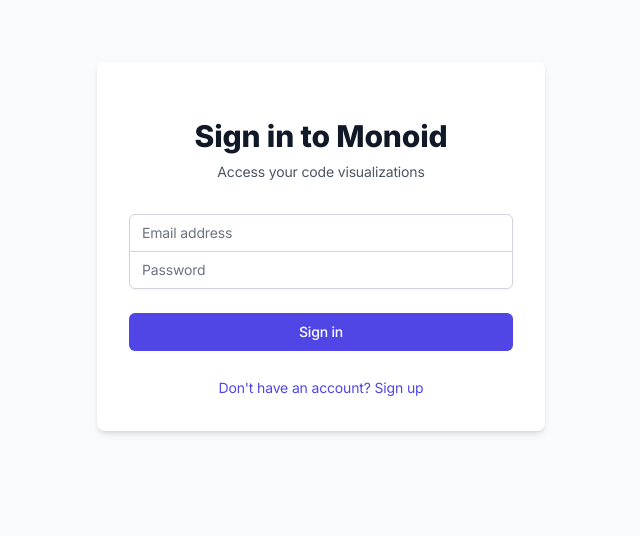
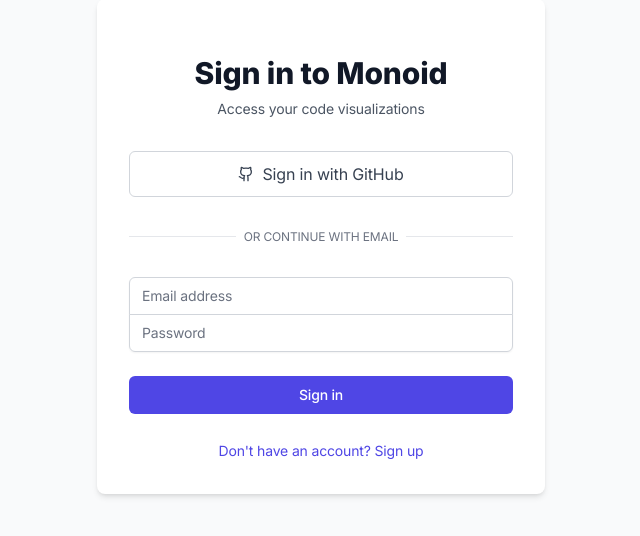
Before and after one commit to MonoidYC/Monoid-dashboard, a Next.js app: page /login in a window 1280 px wide. Shown: the part 154-690 px from the top of the page, without its empty margins (319-959 px from the left). Built offline with nearby package versions, Linux system fonts and the light colour scheme; no server answers.

Commit message:
github oauth login again

```diff
--- /dev/null
+++ b/src/app/auth/github/callback/AuthGithubCallbackClient.tsx
@@ -0,0 +1,65 @@
+"use client";
+
+import { useEffect, useState } from "react";
+import Link from "next/link";
+import { useSearchParams } from "next/navigation";
+import { createClient } from "@/lib/supabase/client";
+
+export default function AuthGithubCallbackClient() {
+  const params = useSearchParams();
+  const supabase = createClient();
+  const [error, setError] = useState<string | null>(null);
+
+  const code = params.get("code");
+  const oauthError = params.get("error_description") || params.get("error");
+
+  useEffect(() => {
+    async function completeSignIn() {
+      if (oauthError) {
+        setError(oauthError);
+        return;
+      }
+
+      if (!code) {
+        setError("Missing OAuth code from GitHub callback.");
+        return;
+      }
+
+      const { error } = await supabase.auth.exchangeCodeForSession(code);
+      if (error) {
+        setError(error.message);
+        return;
+      }
+
+      window.location.replace("/");
+    }
+
+    completeSignIn().catch((err: any) => {
+      setError(err?.message || "Failed to complete GitHub sign-in.");
+    });
+  }, [code, oauthError, supabase]);
+
+  return (
+    <main className="min-h-screen bg-[#08080a] text-white flex items-center justify-center p-6">
+      <div className="max-w-xl w-full rounded-2xl bg-white/[0.02] border border-white/[0.06] p-6">
+        <h1 className="text-xl font-semibold">Finishing GitHub sign-in...</h1>
+
+        {error ? (
+          <>
+            <p className="text-sm text-red-300 mt-3">{error}</p>
+            <Link
+              href="/login"
+              className="inline-flex mt-5 px-4 py-2 rounded-lg bg-white/5 hover:bg-white/10 border border-white/10 text-sm font-medium transition-colors"
+            >
+              Back to login
+            </Link>
+          </>
+        ) : (
+          <p className="text-sm text-gray-400 mt-3">
+            Exchanging GitHub OAuth code for a Supabase session...
+          </p>
+        )}
+      </div>
+    </main>
+  );
+}
--- /dev/null
+++ b/src/app/auth/github/callback/page.tsx
@@ -0,0 +1,23 @@
+import { Suspense } from "react";
+import AuthGithubCallbackClient from "./AuthGithubCallbackClient";
+
+// OAuth callback pages should never be statically prerendered.
+export const dynamic = "force-dynamic";
+export const revalidate = 0;
+
+export default function AuthGithubCallbackPage() {
+  return (
+    <Suspense
+      fallback={
+        <main className="min-h-screen bg-[#08080a] text-white flex items-center justify-center p-6">
+          <div className="max-w-xl w-full rounded-2xl bg-white/[0.02] border border-white/[0.06] p-6">
+            <h1 className="text-xl font-semibold">Finishing GitHub sign-in...</h1>
+            <p className="text-sm text-gray-400 mt-2">Loading OAuth callback...</p>
+          </div>
+        </main>
+      }
+    >
+      <AuthGithubCallbackClient />
+    </Suspense>
+  );
+}
--- a/src/app/login/page.tsx
+++ b/src/app/login/page.tsx
@@ -1,7 +1,8 @@
 "use client";
 
 import { useState, useEffect, Suspense } from "react";
-import { useRouter, useSearchParams } from "next/navigation";
+import { useSearchParams } from "next/navigation";
+import { Github } from "lucide-react";
 import { createClient } from "@/lib/supabase/client";
 
 function LoginForm() {
@@ -10,8 +11,8 @@
   const [isSignUp, setIsSignUp] = useState(false);
   const [error, setError] = useState<string | null>(null);
   const [loading, setLoading] = useState(false);
+  const [oauthLoading, setOauthLoading] = useState(false);
   const [isVSCodeWebview, setIsVSCodeWebview] = useState(false);
-  const router = useRouter();
   const searchParams = useSearchParams();
   const supabase = createClient();
 
@@ -32,6 +33,31 @@
     window.addEventListener("message", handleMessage);
     return () => window.removeEventListener("message", handleMessage);
   }, [searchParams]);
+
+  const handleGitHubSignIn = async () => {
+    setError(null);
+    setOauthLoading(true);
+
+    try {
+      if (isVSCodeWebview) {
+        throw new Error("GitHub OAuth sign-in must be completed in a browser window, not inside VS Code.");
+      }
+
+      const redirectTo = `${window.location.origin}/auth/github/callback`;
+      const { error } = await supabase.auth.signInWithOAuth({
+        provider: "github",
+        options: {
+          redirectTo,
+          scopes: "repo read:user read:org",
+        },
+      });
+      if (error) throw error;
+    } catch (err: any) {
+      console.error("[Login] GitHub OAuth error:", err);
+      setError(err.message || "Failed to start GitHub sign-in");
+      setOauthLoading(false);
+    }
+  };
 
   const handleSubmit = async (e: React.FormEvent) => {
     e.preventDefault();
@@ -108,6 +134,27 @@
               : "Access your code visualizations"}
           </p>
         </div>
+        {!isSignUp && (
+          <>
+            <button
+              type="button"
+              onClick={handleGitHubSignIn}
+              disabled={loading || oauthLoading}
+              className="w-full flex items-center justify-center gap-2 py-2.5 px-4 rounded-md border border-gray-300 bg-white text-gray-700 hover:bg-gray-50 transition-colors disabled:opacity-50 disabled:cursor-not-allowed"
+            >
+              <Github className="w-4 h-4" />
+              {oauthLoading ? "Redirecting to GitHub..." : "Sign in with GitHub"}
+            </button>
+            <div className="relative">
+              <div className="absolute inset-0 flex items-center">
+                <div className="w-full border-t border-gray-200" />
+              </div>
+              <div className="relative flex justify-center text-xs uppercase">
+                <span className="bg-white px-2 text-gray-500">Or continue with email</span>
+              </div>
+            </div>
+          </>
+        )}
         <form className="mt-8 space-y-6" onSubmit={handleSubmit}>
           {error && (
             <div className="rounded-md bg-red-50 p-4">
@@ -152,7 +199,7 @@
           <div>
             <button
               type="submit"
-              disabled={loading}
+              disabled={loading || oauthLoading}
               className="group relative w-full flex justify-center py-2 px-4 border border-transparent text-sm font-medium rounded-md text-white bg-indigo-600 hover:bg-indigo-700 focus:outline-none focus:ring-2 focus:ring-offset-2 focus:ring-indigo-500 disabled:opacity-50 disabled:cursor-not-allowed"
             >
               {loading ? "Loading..." : isSignUp ? "Sign up" : "Sign in"}
```
Also changed, not shown: src/lib/supabase/middleware.ts (+10 -2 lines), 1 other file (tests, documents, lock files or other folders).
